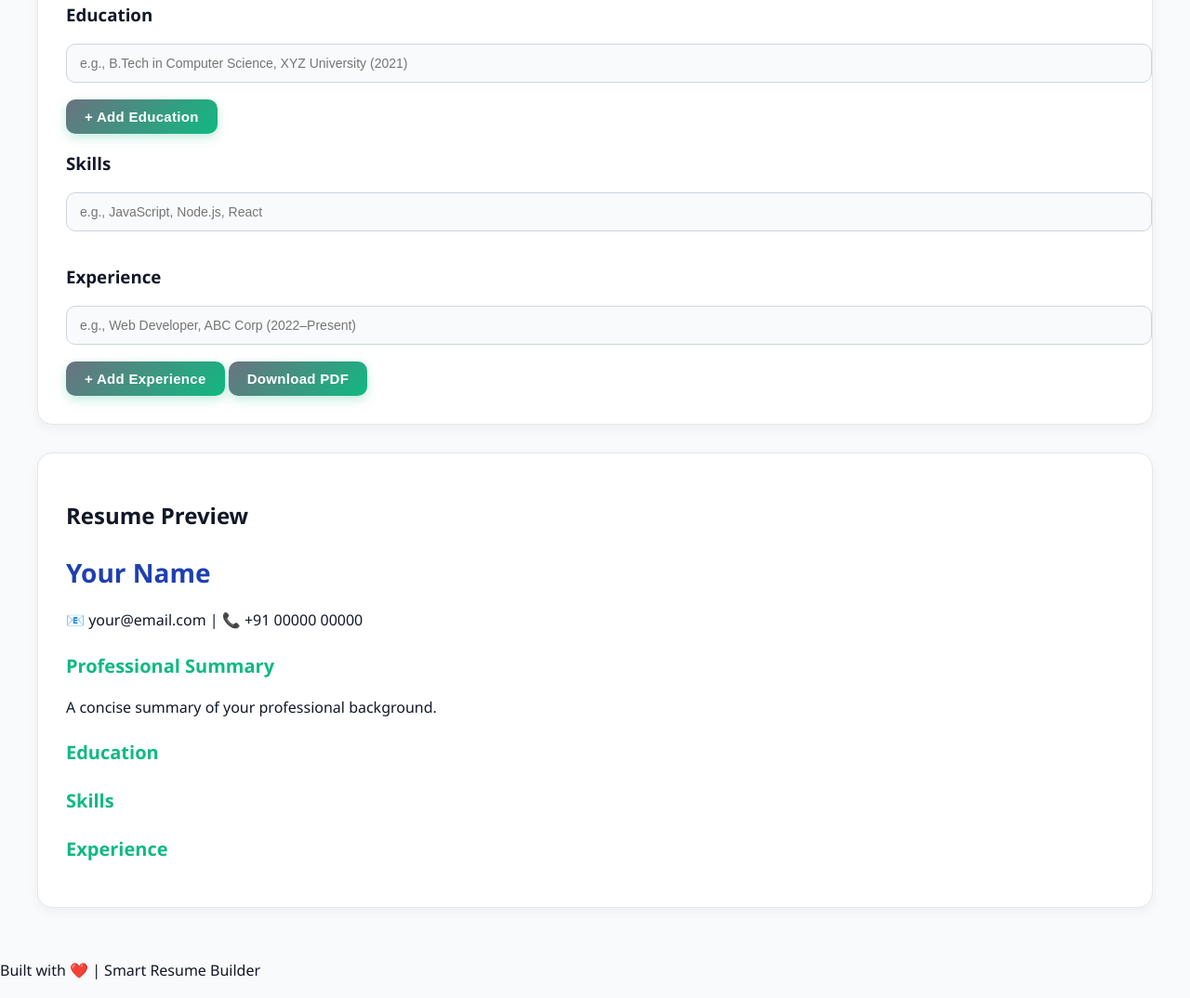
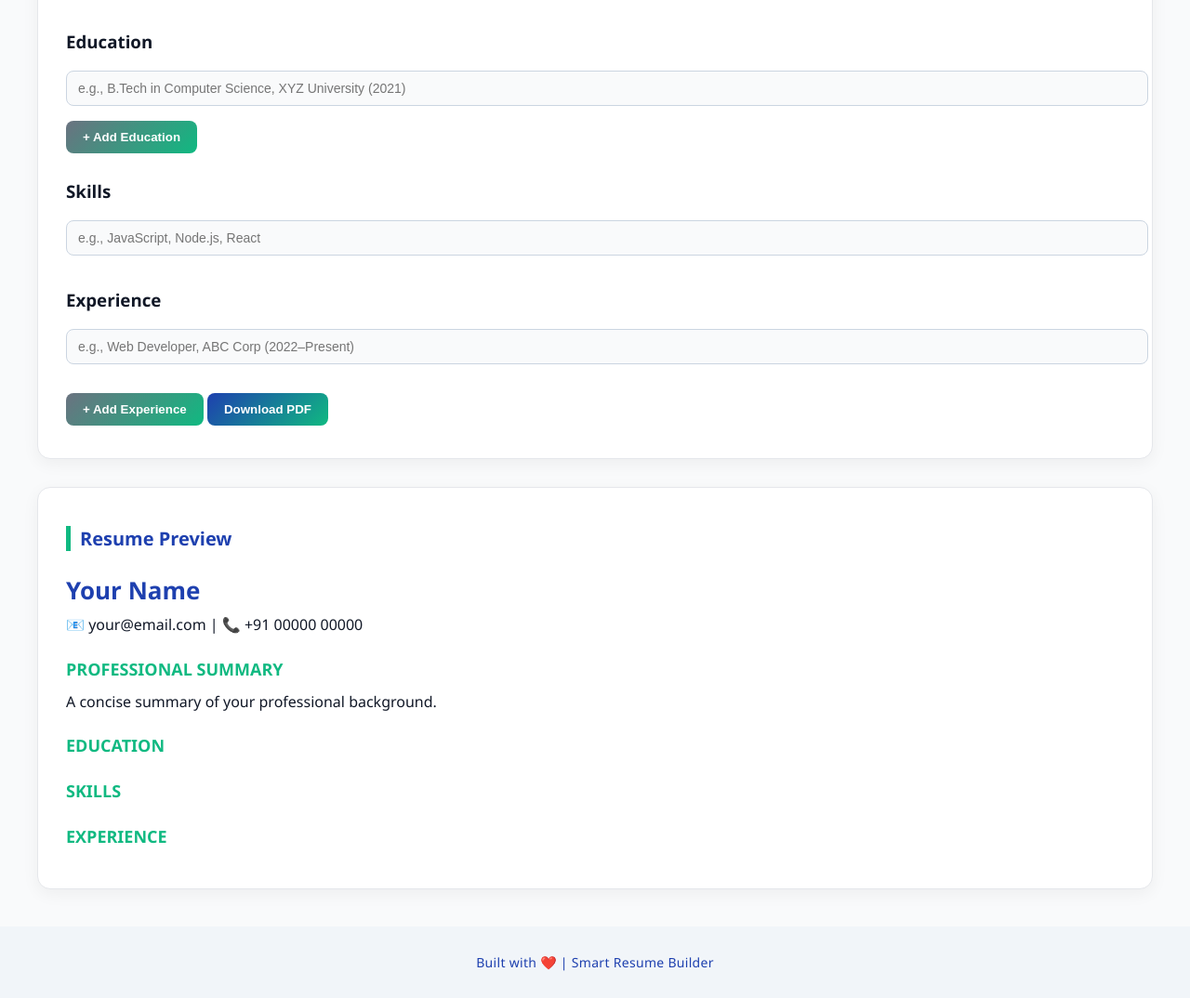
Before and after one commit to swamy-4422-v/Resume-builder, a plain HTML site: page index.html in a window 1280 px wide. Shown: the part 610-1684 px from the top of the page at 93% size. Drawn offline with Linux system fonts and the light colour scheme; a script that the page names is missing.

Commit message:
Update styles.css

```diff
--- a/styles.css
+++ b/styles.css
@@ -1,4 +1,4 @@
-/* ====== Global Styles ====== */
+/* ===== Base Styles ===== */
 body {
   font-family: 'Poppins', 'Segoe UI', sans-serif;
   background-color: #F9FAFB;
@@ -8,7 +8,18 @@ body {
   min-height: 100vh;
 }
 
-/* ====== Layout Container ====== */
+/* ===== Header ===== */
+.app-header {
+  text-align: center;
+  padding: 20px;
+  background: linear-gradient(90deg, #1E40AF, #10B981);
+  color: white;
+  font-size: 20px;
+  font-weight: 600;
+  letter-spacing: 0.5px;
+}
+
+/* ===== Layout ===== */
 .container {
   display: flex;
   flex-wrap: wrap;
@@ -17,117 +28,157 @@ body {
   justify-content: center;
 }
 
-/* ====== Form + Preview Sections ====== */
+/* ===== Card Sections ===== */
 .form-section,
 .preview-section {
   flex: 1 1 45%;
   background-color: #FFFFFF;
-  padding: 30px;
-  border-radius: 16px;
-  box-shadow: 0 4px 12px rgba(0, 0, 0, 0.05);
-  transition: transform 0.25s ease, box-shadow 0.25s ease;
   border: 1px solid #E5E7EB;
+  border-radius: 14px;
+  padding: 25px 30px;
+  box-shadow: 0 5px 18px rgba(0, 0, 0, 0.05);
+  transition: all 0.3s ease;
 }
 
 .form-section:hover,
 .preview-section:hover {
   transform: translateY(-3px);
-  box-shadow: 0 8px 20px rgba(30, 64, 175, 0.12);
+  box-shadow: 0 10px 25px rgba(30, 64, 175, 0.1);
 }
 
-/* ====== Labels ====== */
+/* ===== Titles ===== */
+.section-title {
+  font-size: 20px;
+  font-weight: 700;
+  color: #1E40AF;
+  border-left: 5px solid #10B981;
+  padding-left: 10px;
+  margin-bottom: 20px;
+}
+
+/* ===== Inputs ===== */
 label {
   display: block;
   font-weight: 600;
-  margin-bottom: 6px;
+  margin-bottom: 5px;
   color: #1E40AF;
-  font-size: 15px;
 }
 
-/* ====== Inputs & Textareas ====== */
 input,
 textarea {
   width: 100%;
-  margin-bottom: 18px;
-  padding: 12px 14px;
-  border-radius: 10px;
+  margin-bottom: 16px;
+  padding: 10px 12px;
+  border-radius: 8px;
   border: 1px solid #CBD5E1;
   background-color: #F9FAFB;
   font-size: 14px;
-  color: #111827;
   transition: border-color 0.3s ease, box-shadow 0.3s ease;
 }
 
 input:focus,
 textarea:focus {
-  border-color: #1E40AF;
-  box-shadow: 0 0 0 3px rgba(30, 64, 175, 0.2);
+  border-color: #10B981;
+  box-shadow: 0 0 4px rgba(16, 185, 129, 0.3);
+  outline: none;
   background-color: #FFFFFF;
-  outline: none;
 }
 
-/* ====== Buttons ====== */
+/* ===== Buttons ===== */
 button {
   background: linear-gradient(135deg, #6B7280, #10B981);
-  color: #FFFFFF;
+  color: white;
   font-weight: 600;
-  font-size: 15px;
-  padding: 10px 20px;
   border: none;
-  border-radius: 10px;
+  border-radius: 8px;
+  padding: 10px 18px;
   cursor: pointer;
-  letter-spacing: 0.3px;
   transition: all 0.3s ease;
-  box-shadow: 0 4px 12px rgba(16, 185, 129, 0.25);
+  margin-bottom: 10px;
 }
 
 button:hover {
   transform: translateY(-2px);
-  box-shadow: 0 6px 16px rgba(16, 185, 129, 0.35);
-  filter: brightness(1.05);
+  box-shadow: 0 6px 16px rgba(16, 185, 129, 0.3);
 }
 
-/* ====== Preview Section ====== */
+.download-btn {
+  background: linear-gradient(135deg, #1E40AF, #10B981);
+  margin-top: 15px;
+}
+
+/* ===== Resume Preview ===== */
 #resume-preview {
   line-height: 1.6;
+  color: #111827;
 }
 
 #resume-preview h1 {
+  font-size: 26px;
+  font-weight: 700;
   color: #1E40AF;
-  font-size: 28px;
-  margin-bottom: 6px;
+  margin-bottom: 4px;
+}
+
+#resume-preview p {
+  margin: 4px 0;
 }
 
 #resume-preview h3 {
   color: #10B981;
-  font-size: 20px;
-  margin-bottom: 10px;
+  font-size: 18px;
+  margin-top: 20px;
+  margin-bottom: 8px;
+  text-transform: uppercase;
 }
 
-ul {
-  padding-left: 25px;
-  list-style-type: disc;
+#resume-preview ul {
+  padding-left: 20px;
+  margin-top: 0;
 }
 
-/* ====== Responsive Design ====== */
+#resume-preview li {
+  font-size: 14px;
+  margin-bottom: 6px;
+}
+
+/* ===== Footer ===== */
+.footer {
+  text-align: center;
+  padding: 15px 0;
+  background-color: #F1F5F9;
+  color: #1E40AF;
+  font-size: 14px;
+  font-weight: 500;
+  letter-spacing: 0.3px;
+}
+
+/* ===== Responsive ===== */
 @media (max-width: 768px) {
   .container {
+    flex-direction: column;
     padding: 20px;
   }
+
   .form-section,
   .preview-section {
     flex: 1 1 100%;
   }
 }
 
-/* ====== Print View ====== */
+/* ===== Print View ===== */
 @media print {
-  .form-section, button {
+  .app-header,
+  .form-section,
+  .footer,
+  button {
     display: none;
   }
+
   .preview-section {
+    box-shadow: none;
+    border: none;
     width: 100%;
-    box-shadow: none;
     background: white;
   }
 }
```
